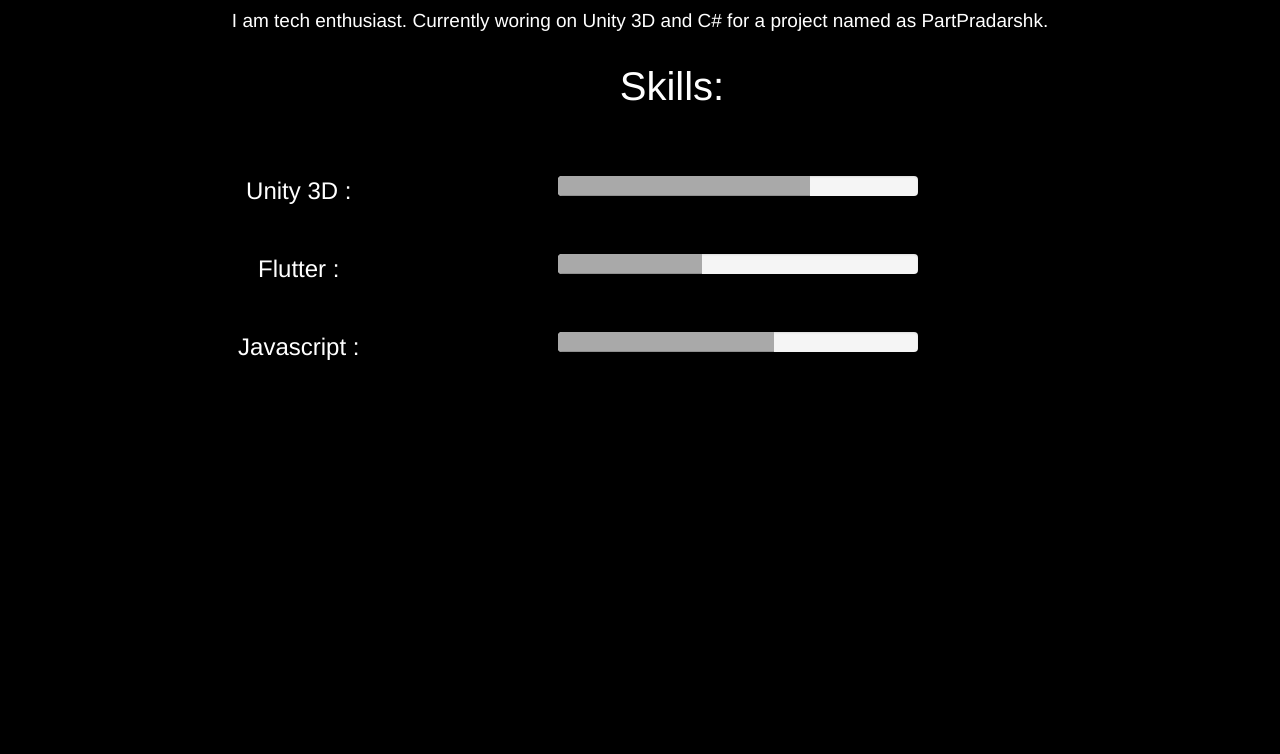
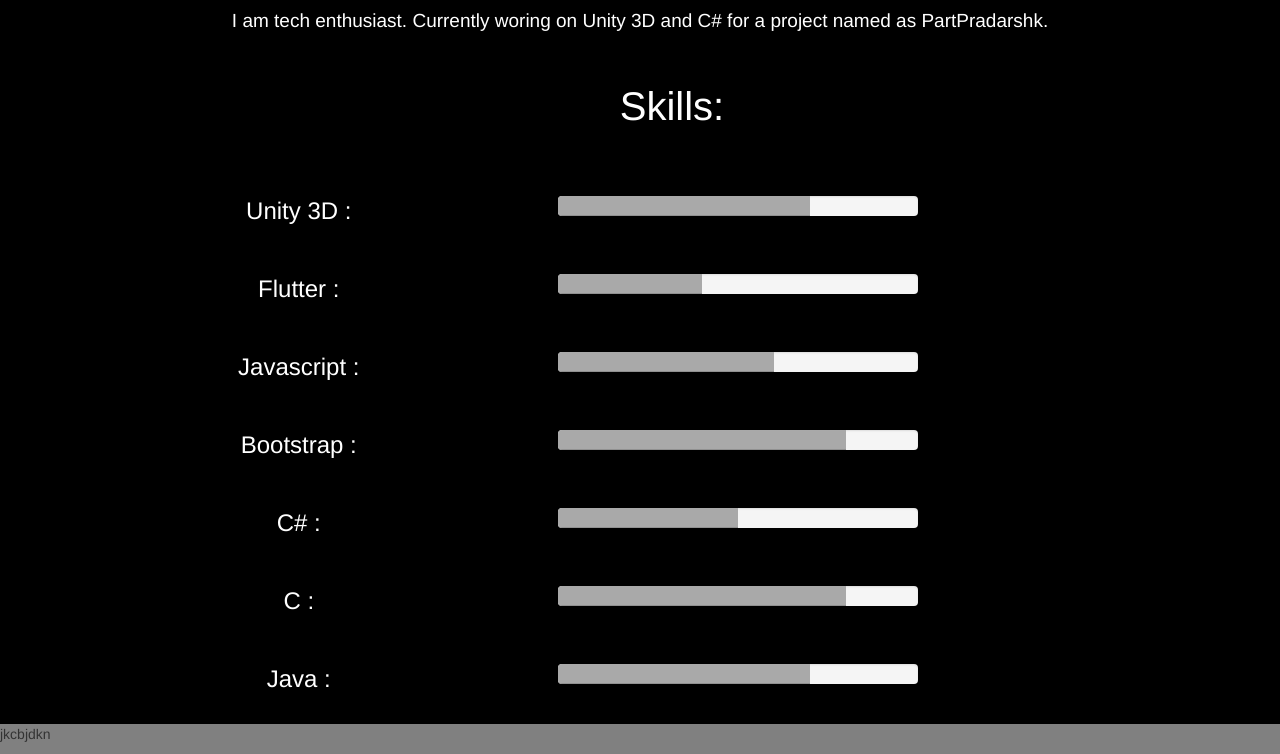
Before and after one commit to Yashank18/MyportFolio, a plain HTML site: page index.html in a window 1280 px wide. Shown: the part 414-1168 px from the top of the page. Before the commit the page ends 800 px from the top, so only its background shows below. Drawn offline with nearby package versions, Linux system fonts and the light colour scheme.

Commit message:
Updated data

```diff
--- a/index.html
+++ b/index.html
@@ -40,6 +40,7 @@
 	</center>
 
 </div>
+<br>
 <div>
 	<h1 style="font-size: 40px;color: white;margin-left: 5%"><center>Skills:</center></h1>
 </div>
@@ -78,7 +79,65 @@
 		</div>
 		</div>
 	</div>
+	<br>
+	<div class="row">
+		<div class="col-md-5"><center>
+			<h3 style="color: white">Bootstrap :</h3></center>
+		</div>
+		<div class="col-md-4">
+		<div class="progress" style="margin-top: 5%">
+  			<div class="progress-bar" role="progressbar"  aria-valuenow="70" aria-valuemin="0" aria-valuemax="100" style="width:80%;background-color: darkgray"></div>
+		</div>
+		</div>
+	</div>
+	<br>
+
+	<div class="row">
+		<div class="col-md-5"><center>
+			<h3 style="color: white">C# :</h3></center>
+		</div>
+		<div class="col-md-4">
+		<div class="progress" style="margin-top: 5%">
+  			<div class="progress-bar" role="progressbar"  aria-valuenow="70" aria-valuemin="0" aria-valuemax="100" style="width:50%;background-color: darkgray"></div>
+		</div>
+		</div>
+	</div>
+	<br>
+
+	<div class="row">
+		<div class="col-md-5"><center>
+			<h3 style="color: white">C :</h3></center>
+		</div>
+		<div class="col-md-4">
+		<div class="progress" style="margin-top: 5%">
+  			<div class="progress-bar" role="progressbar"  aria-valuenow="70" aria-valuemin="0" aria-valuemax="100" style="width:80%;background-color: darkgray"></div>
+		</div>
+		</div>
+	</div>
+	<br>
+
+	<div class="row">
+		<div class="col-md-5"><center>
+			<h3 style="color: white">Java :</h3></center>
+		</div>
+		<div class="col-md-4">
+		<div class="progress" style="margin-top: 5%">
+  			<div class="progress-bar" role="progressbar"  aria-valuenow="70" aria-valuemin="0" aria-valuemax="100" style="width:70%;background-color: darkgray"></div>
+		</div>
+		</div>
+	</div>
+	<br>
 </div>
 
+
+<footer style="background-color: gray">
+	<div class="row">
+		<div class="col-md-4">
+			<p>jkcbjdkn</p>
+
+		</div>
+
+	</div>
+</footer>
 </body>
 </html>
```
